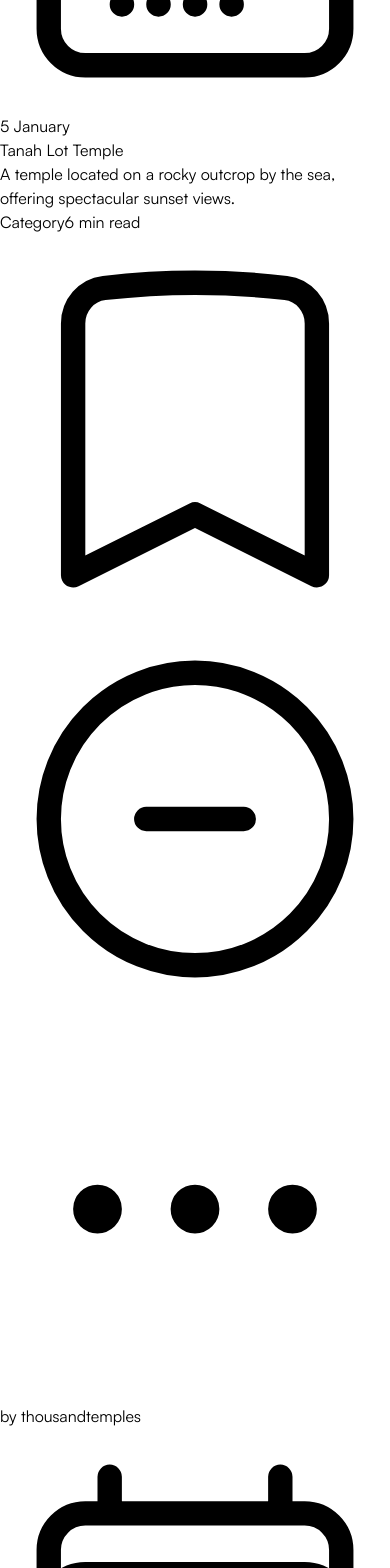
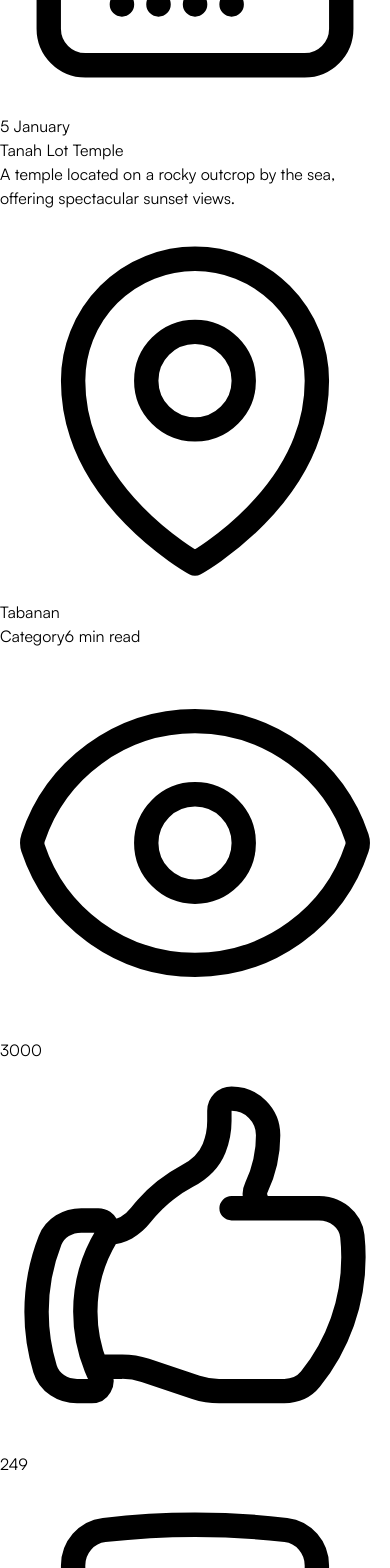
Before and after one commit to gdapriana/thousandtemples, a React (Vite) app: page /destinations in a window 390 px wide. Shown: the part 3120-4688 px from the top of the page. Built offline with nearby package versions, Linux system fonts and the light colour scheme; grey boxes are pictures that could not be loaded.

Commit message:
add pagination in article section:

```diff
--- a/src/components/globals/Article.jsx
+++ b/src/components/globals/Article.jsx
@@ -3,16 +3,22 @@ import {
   BookmarkIcon,
   MinusCircleIcon,
   EllipsisHorizontalIcon,
+  EyeIcon,
+  HandThumbUpIcon,
+  MapPinIcon,
+  ChevronLeftIcon,
+  ChevronRightIcon,
 } from "@heroicons/react/24/outline";
 
 const Article = ({ data, categories }) => {
+  const getData = data.slice(0, 4);
   return (
     <article className="w-full flex justify-center items-center">
       <div className="w-full flex flex-col py-10 gap-16 lg:gap-0 lg:py-20 lg:flex-row-reverse lg:items-start max-w-7xl">
         {/*categories*/}
         <RecommendedTopic categories={categories} />
         {/*  article*/}
-        <ForYou data={data} />
+        <ForYou data={getData} />
       </div>
     </article>
   );
@@ -27,6 +33,7 @@ const ForYou = ({ data }) => {
           return <ArticleCard key={idx} data={item} />;
         })}
       </div>
+      <Pagination />
     </div>
   );
 };
@@ -73,6 +80,14 @@ const ArticleCard = ({ data }) => {
           <p className="w-full text-neutral-600 text-sm lg:text-base leading-5 cutoff-text cutoff-text-2">
             {data.description}
           </p>
+          {Object.prototype.hasOwnProperty.call(data, "location") ? (
+            <div className="w-full flex justify-start my-3 items-center">
+              <MapPinIcon className="w-4 text-neutral-600" />
+              <span className="text-xs text-neutral-600">{data.location}</span>
+            </div>
+          ) : (
+            ""
+          )}
         </div>
         <div
           className="w-24 aspect-square rounded-xl bg-cover"
@@ -89,9 +104,23 @@ const ArticleCard = ({ data }) => {
           >
             Category
           </a>
-          <span className="text-sm text-neutral-600">6 min read</span>
+          <span className="text-sm text-neutral-600 hidden sm:inline">
+            6 min read
+          </span>
         </div>
         <div className="flex justify-center items-center gap-2">
+          <div className="flex justify-center items-center gap-1 mx-2">
+            <EyeIcon className="w-5 text-neutral-600 cursor-pointer" />
+            <span className="text-neutral-600 lg:text-sm text-xs">
+              {data.viewCount}
+            </span>
+          </div>
+          <div className="flex justify-center items-center gap-1 mx-2">
+            <HandThumbUpIcon className="w-5 text-neutral-600 cursor-pointer" />
+            <span className="text-neutral-600 lg:text-sm text-xs">
+              {data.likeCount}
+            </span>
+          </div>
           <BookmarkIcon className="w-5 text-neutral-600 cursor-pointer" />
           <MinusCircleIcon className="w-5 text-neutral-600 cursor-pointer" />
           <EllipsisHorizontalIcon className="w-5 text-neutral-600 cursor-pointer" />
@@ -101,4 +130,30 @@ const ArticleCard = ({ data }) => {
   );
 };
 
+const Pagination = () => {
+  return (
+    <div className="w-full p-4 flex justify-end gap-5 items-center">
+      <div className="flex cursor-pointer gap-2 justify-center items-center">
+        <ChevronLeftIcon className="w-4" />
+        <span className="text-neutral-600 font-bold text-sm">Prev</span>
+      </div>
+      <div className="flex justify-center items-center gap-2">
+        <div className="bg-indigo-400 text-white text-sm w-6 aspect-square rounded-full flex justify-center items-center">
+          1
+        </div>
+        <div className="bg-neutral-200 text-neutral-600 text-sm w-6 aspect-square rounded-full flex justify-center items-center">
+          2
+        </div>
+        <div className="bg-neutral-200 text-neutral-600 text-sm w-6 aspect-square rounded-full flex justify-center items-center">
+          3
+        </div>
+      </div>
+      <div className="flex cursor-pointer gap-2 justify-center items-center">
+        <span className="text-neutral-600 font-bold text-sm">Prev</span>
+        <ChevronRightIcon className="w-4" />
+      </div>
+    </div>
+  );
+};
+
 export default Article;
--- a/src/data/activities.json
+++ b/src/data/activities.json
@@ -1,4 +1,5 @@
-[{
+[
+  {
     "_id": {
       "$oid": "650726d4d303c80689c7b21f"
     },
@@ -82,4 +83,5 @@
       "$date": "2023-09-18T00:12:46.000Z"
     },
     "__v": 0
-  }]
+  }
+]
```
Lines whose indentation alone changed are shown as unchanged.
